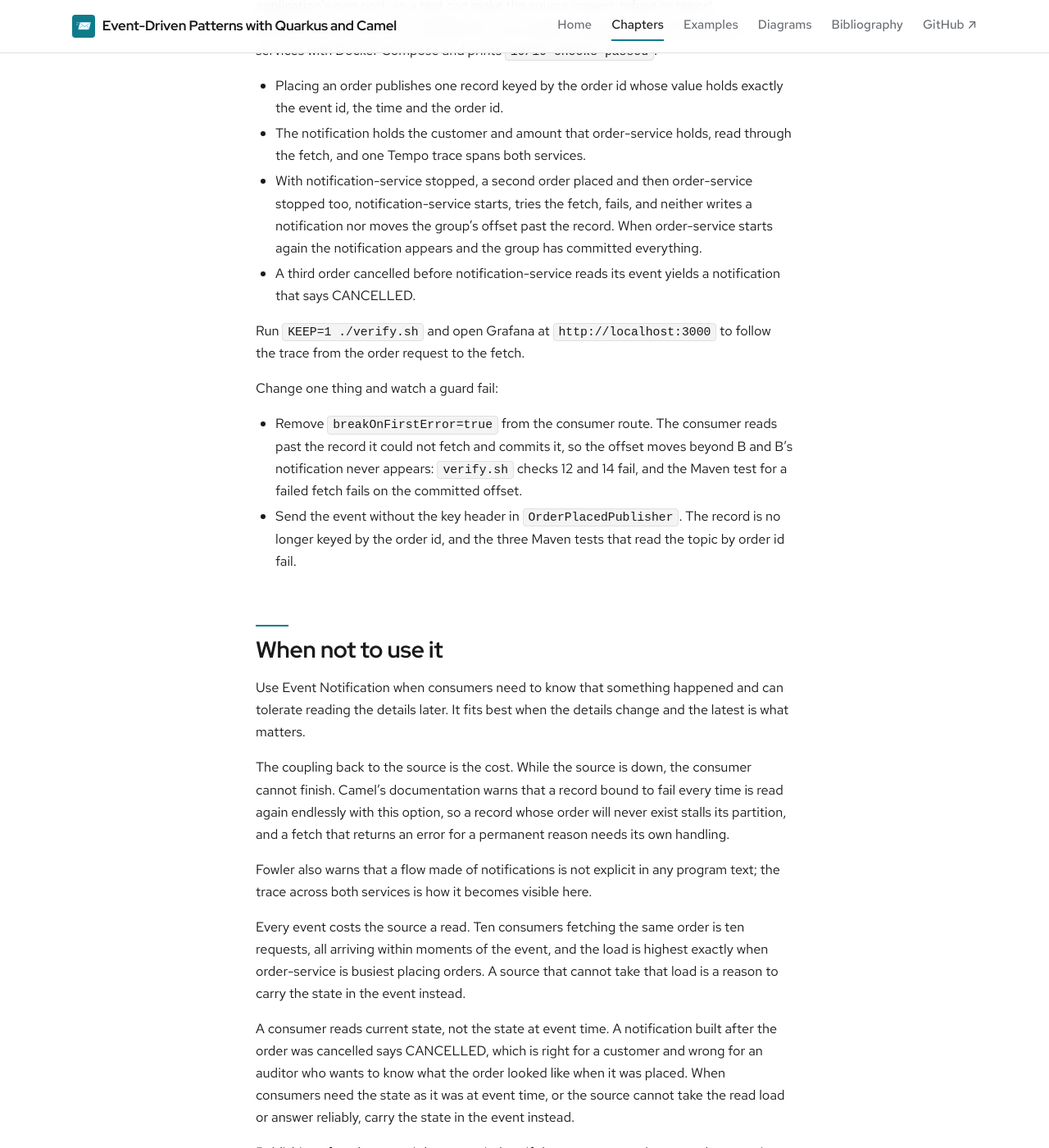
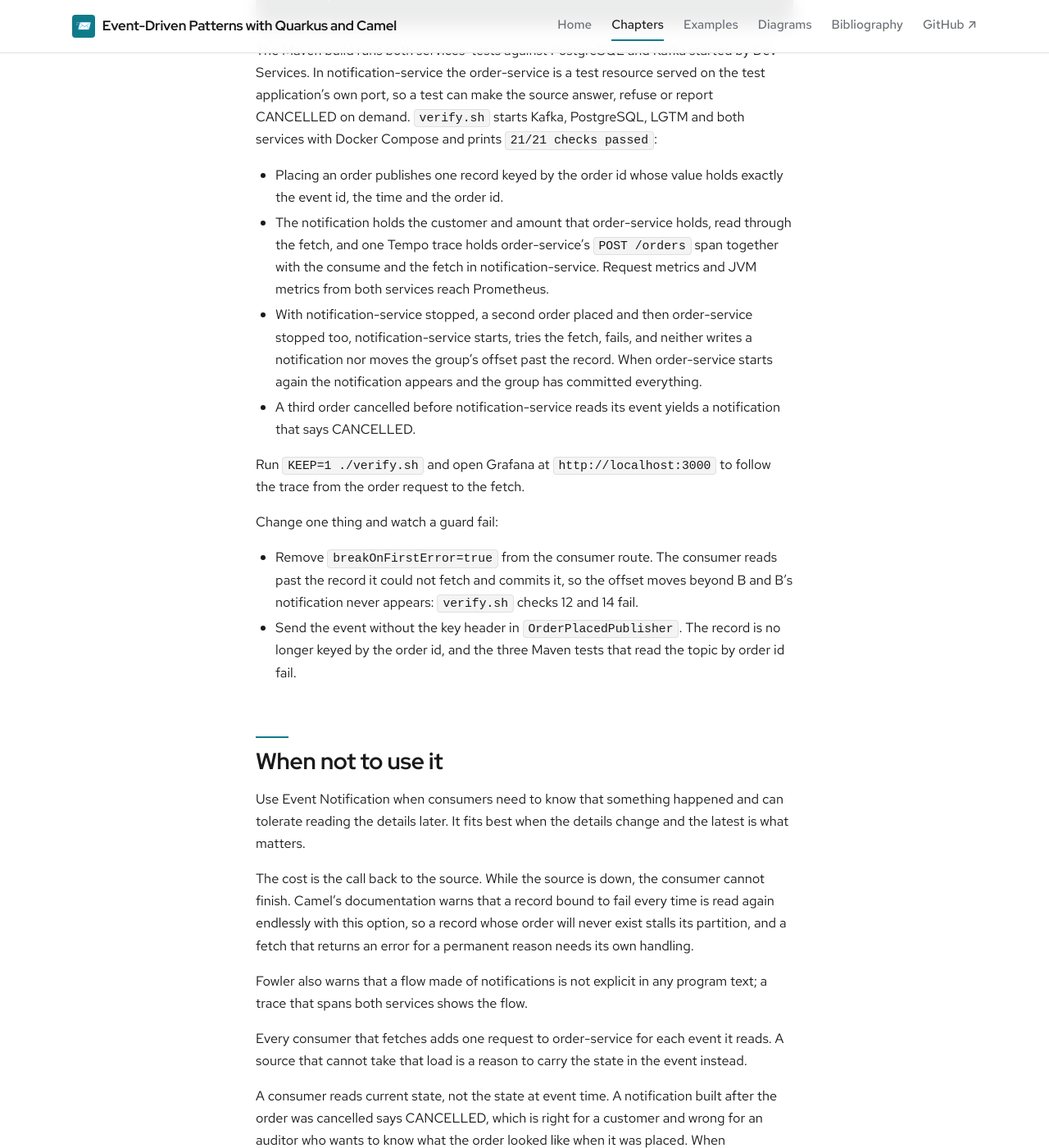
Before and after one commit to patterncatalyst/event-driven-patterns-with-quarkus-and-camel, a Jekyll site: the page built from _docs/02-event-notification.md, in a window 1280 px wide and 1400 px high, scrolled down 3841 px. Shown: the whole window at 82% size. Built offline with Jekyll 4.4.1, drawn with Linux system fonts in a browser that asks for light colours; some web fonts are replaced; some of the changed text lies outside the part shown.

Commit message:
docs(r02.x): scope Appendix A, testing event-driven code

````diff
--- a/_docs/02-event-notification.md
+++ b/_docs/02-event-notification.md
@@ -23,9 +23,9 @@ The other side has a matching problem. A consumer told only that something happe
 
 **An Event Notification announces that something happened and names the thing it happened to, leaving every consumer to ask the source for the details it needs.**
 
-Fowler's "What do you mean by 'Event-Driven'?" calls this event notification: the source does not much care about a response, the event need not carry much data, often just an id and a link back, and a receiver that wants more asks the sender. Hohpe and Woolf's Event Message is the message form: it announces an occurrence, often with minimal contents, and the receiver decides what to do with it. The producer holds no list of consumers, and a new consumer is a new subscription, not a change to order-service.
+Fowler's "What do you mean by 'Event-Driven'?" calls this event notification: the source sends the event and waits for no answer, and the event is small, often only an identifier a receiver can use to ask the source for more. Hohpe and Woolf's Event Message is the message form: it announces an occurrence and may carry little or nothing beyond that. The producer holds no list of consumers, and a new consumer is a new subscription, not a change to order-service.
 
-The decoupling runs one way. The consumer is coupled to the source for as long as it needs the details, and that coupling is where the pattern's costs sit.
+order-service does not depend on its consumers, but each consumer still depends on order-service: it must call it for the details, and that call is where the costs below come from.
 
 ### How Quarkus and Camel model it
 
@@ -69,9 +69,9 @@ from("kafka:" + Topics.ORDERS_PLACED + "?groupId=notification-service&breakOnFir
 
 `toD` builds the URI per exchange from the order id. The base URL is a property, set in compose from `ORDER_SERVICE_URL`, so the route names no host. The Notification row holds the customer, the amount and the order's status as order-service reported them at that moment, and Hibernate ORM with Panache stores it in the `notifications` schema, apart from the `orders` schema that order-service owns.
 
-`breakOnFirstError=true` changes what a failure means. Without it, a record whose route fails is skipped: the consumer moves on and the offset moves with it. With it, the consumer stops at the failed record and reads it again. After two retries one second apart the exchange fails, and the consumer polls the same record again. A fetch that cannot succeed because the source is down therefore waits, instead of losing the notification.
+`breakOnFirstError=true` changes what happens to a record whose route fails. Without it, a record whose route fails is skipped: the consumer moves on and the offset moves with it. With it, the consumer stops at the failed record and reads it again. After two retries one second apart the exchange fails, and the consumer polls the same record again. A fetch that cannot succeed because the source is down therefore waits, instead of losing the notification.
 
-The OpenTelemetry integration for Camel carries the trace context in the Kafka record headers and in the HTTP request, so a single trace covers the request that placed the order, the publish, the consume and the fetch, across both services.
+The OpenTelemetry integration for Camel carries the trace context in the Kafka record headers and in the HTTP request, so a single trace covers the request that placed the order, the publish, the consume and the fetch, across both services. Without that propagation the consume starts a trace of its own and the `POST /orders` span is not in it.
 
 {% include excalidraw.html file="02-source-down" alt="While order-service is stopped the record stays uncommitted and is re-polled; when order-service returns the fetch succeeds and the offset moves on" caption="Figure 2.2: An unreadable source holds the record" %}
 
@@ -84,10 +84,10 @@ mvn -B verify
 ./verify.sh
 ```
 
-The Maven build runs both services' tests against PostgreSQL and Kafka started by Dev Services. In notification-service the order-service is a test resource served on the test application's own port, so a test can make the source answer, refuse or report CANCELLED on demand. `verify.sh` starts Kafka, PostgreSQL, LGTM and both services with Docker Compose and prints `19/19 checks passed`:
+The Maven build runs both services' tests against PostgreSQL and Kafka started by Dev Services. In notification-service the order-service is a test resource served on the test application's own port, so a test can make the source answer, refuse or report CANCELLED on demand. `verify.sh` starts Kafka, PostgreSQL, LGTM and both services with Docker Compose and prints `21/21 checks passed`:
 
 - Placing an order publishes one record keyed by the order id whose value holds exactly the event id, the time and the order id.
-- The notification holds the customer and amount that order-service holds, read through the fetch, and one Tempo trace spans both services.
+- The notification holds the customer and amount that order-service holds, read through the fetch, and one Tempo trace holds order-service's `POST /orders` span together with the consume and the fetch in notification-service. Request metrics and JVM metrics from both services reach Prometheus.
 - With notification-service stopped, a second order placed and then order-service stopped too, notification-service starts, tries the fetch, fails, and neither writes a notification nor moves the group's offset past the record. When order-service starts again the notification appears and the group has committed everything.
 - A third order cancelled before notification-service reads its event yields a notification that says CANCELLED.
 
@@ -95,18 +95,18 @@ Run `KEEP=1 ./verify.sh` and open Grafana at `http://localhost:3000` to follow t
 
 Change one thing and watch a guard fail:
 
-- Remove `breakOnFirstError=true` from the consumer route. The consumer reads past the record it could not fetch and commits it, so the offset moves beyond B and B's notification never appears: `verify.sh` checks 12 and 14 fail, and the Maven test for a failed fetch fails on the committed offset.
+- Remove `breakOnFirstError=true` from the consumer route. The consumer reads past the record it could not fetch and commits it, so the offset moves beyond B and B's notification never appears: `verify.sh` checks 12 and 14 fail.
 - Send the event without the key header in `OrderPlacedPublisher`. The record is no longer keyed by the order id, and the three Maven tests that read the topic by order id fail.
 
 ## When not to use it
 
 Use Event Notification when consumers need to know that something happened and can tolerate reading the details later. It fits best when the details change and the latest is what matters.
 
-The coupling back to the source is the cost. While the source is down, the consumer cannot finish. Camel's documentation warns that a record bound to fail every time is read again endlessly with this option, so a record whose order will never exist stalls its partition, and a fetch that returns an error for a permanent reason needs its own handling.
+The cost is the call back to the source. While the source is down, the consumer cannot finish. Camel's documentation warns that a record bound to fail every time is read again endlessly with this option, so a record whose order will never exist stalls its partition, and a fetch that returns an error for a permanent reason needs its own handling.
 
-Fowler also warns that a flow made of notifications is not explicit in any program text; the trace across both services is how it becomes visible here.
+Fowler also warns that a flow made of notifications is not explicit in any program text; a trace that spans both services shows the flow.
 
-Every event costs the source a read. Ten consumers fetching the same order is ten requests, all arriving within moments of the event, and the load is highest exactly when order-service is busiest placing orders. A source that cannot take that load is a reason to carry the state in the event instead.
+Every consumer that fetches adds one request to order-service for each event it reads. A source that cannot take that load is a reason to carry the state in the event instead.
 
 A consumer reads current state, not the state at event time. A notification built after the order was cancelled says CANCELLED, which is right for a customer and wrong for an auditor who wants to know what the order looked like when it was placed. When consumers need the state as it was at event time, or the source cannot take the read load or answer reliably, carry the state in the event instead.
 
--- a/examples/02-event-notification/notification-service/pom.xml
+++ b/examples/02-event-notification/notification-service/pom.xml
@@ -61,6 +61,10 @@
     </dependency>
     <dependency>
       <groupId>io.quarkus</groupId>
+      <artifactId>quarkus-micrometer-opentelemetry</artifactId>
+    </dependency>
+    <dependency>
+      <groupId>io.quarkus</groupId>
       <artifactId>quarkus-smallrye-health</artifactId>
     </dependency>
     <dependency>
--- a/examples/02-event-notification/order-service/pom.xml
+++ b/examples/02-event-notification/order-service/pom.xml
@@ -57,6 +57,10 @@
     </dependency>
     <dependency>
       <groupId>io.quarkus</groupId>
+      <artifactId>quarkus-micrometer-opentelemetry</artifactId>
+    </dependency>
+    <dependency>
+      <groupId>io.quarkus</groupId>
       <artifactId>quarkus-smallrye-health</artifactId>
     </dependency>
     <dependency>
````
Also changed, not shown: other parts of _docs/02-event-notification.md (+3 -3 lines), _example_pages/02-event-notification.md (+1 -1 lines), _plans/domain-model.md (+1 -1 lines), examples/02-event-notification/README.md (+3 -3 lines), 6 other files.
